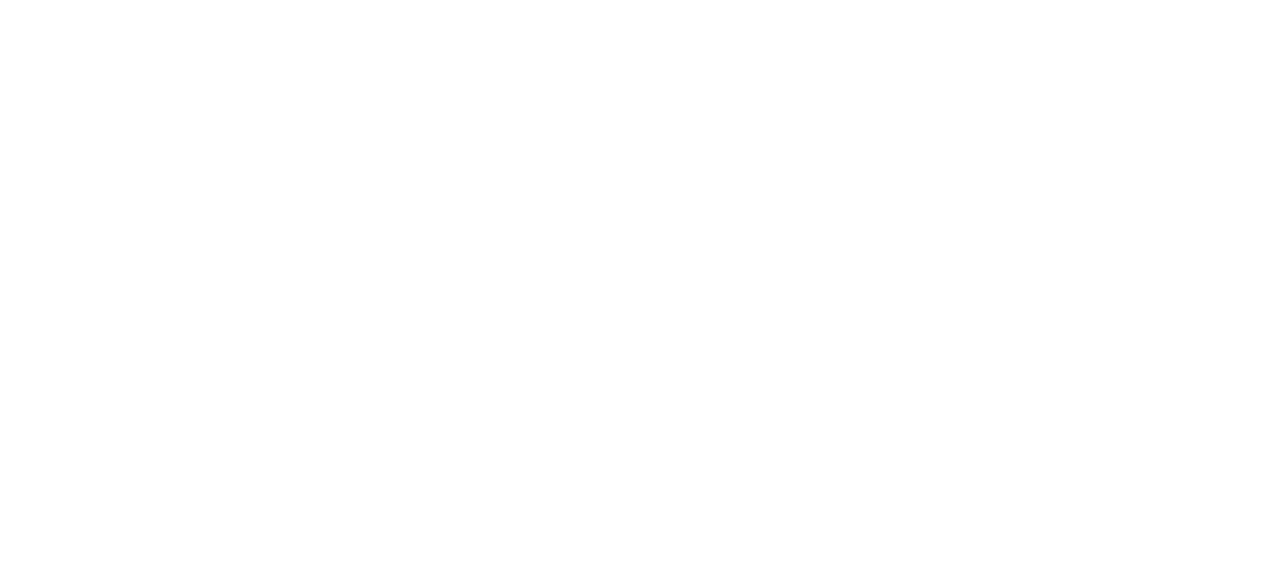
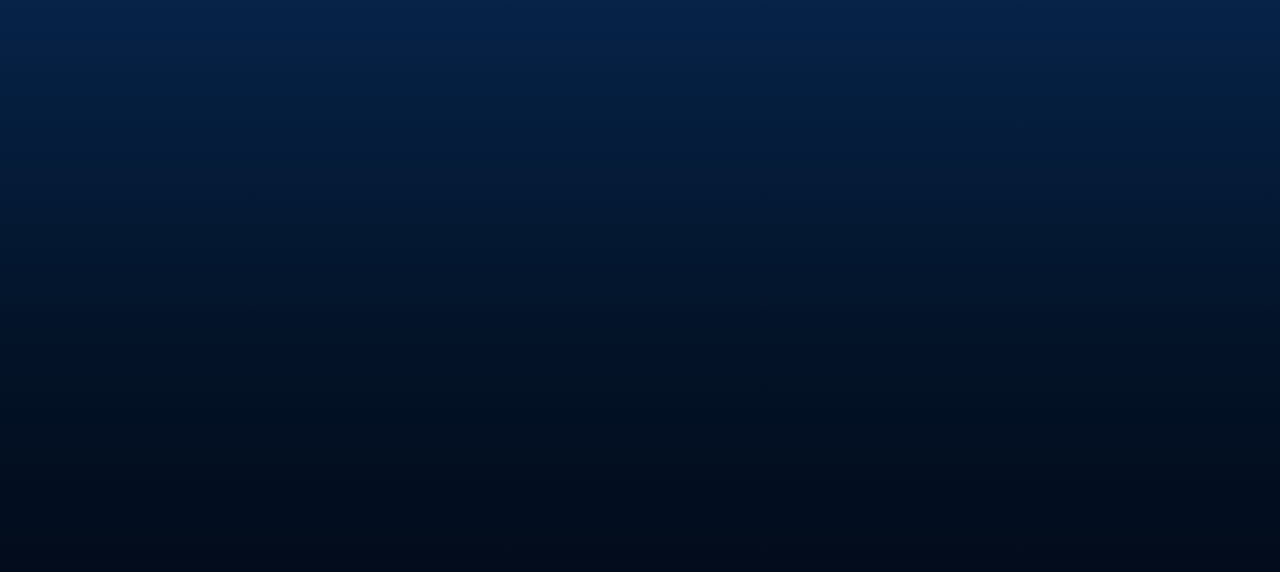
Before and after one commit to aleskarova/memory-game, a website: page index.html in a window 1280 px wide. Drawn offline with Linux system fonts and the light colour scheme; a web font is replaced by a local one.

Commit message:
style: add design tokens, fonts and base styles

```diff
--- a/index.html
+++ b/index.html
@@ -7,6 +7,13 @@
     <link rel="stylesheet" href="styles/variables.css" />
     <link rel="stylesheet" href="styles/base.css" />
     <link rel="icon" type="image/svg+xml" href="assets/favicon.svg" />
+
+    <link rel="preconnect" href="https://fonts.googleapis.com" />
+    <link rel="preconnect" href="https://fonts.gstatic.com" crossorigin />
+    <link
+      href="https://fonts.googleapis.com/css2?family=JetBrains+Mono:ital,wght@0,100..800;1,100..800&family=Manrope:wght@200..800&family=Unbounded:wght@200..900&display=swap"
+      rel="stylesheet"
+    />
   </head>
   <body>
     <script type="module" src="src/main.js"></script>
--- a/styles/base.css
+++ b/styles/base.css
@@ -0,0 +1,20 @@
+* {
+  box-sizing: border-box;
+  margin: 0;
+}
+
+button {
+  font: inherit;
+}
+
+body {
+  min-height: 100vh;
+  background-image: linear-gradient(
+    180deg,
+    #062348 0%,
+    #031226 45%,
+    #010512 100%
+  );
+  color: var(--text-primary);
+  font-family: var(--font-body);
+}
--- a/styles/variables.css
+++ b/styles/variables.css
@@ -0,0 +1,19 @@
+:root {
+  --bg-abyss: #010512;
+  --bg-deep: #031226;
+  --accent-lumen: #3ef2e0;
+  --accent-lure: #ffc857;
+  --accent-coral: #ff5a6e;
+  --accent-violet: #b38cff;
+  --surface-card: #0a1e3a;
+  --surface-glass: #0e2748;
+  --text-primary: #eaf6ff;
+  --text-secondary: #8fa8c8;
+  --text-muted: #56708f;
+  --stroke-subtle: #1c3a63;
+
+  --font-display: 'Unbounded', sans-serif;
+  --font-body: 'Manrope', sans-serif;
+  --font-mono: 'JetBrains Mono', monospace;
+  --radius-card: 20px;
+}
```
